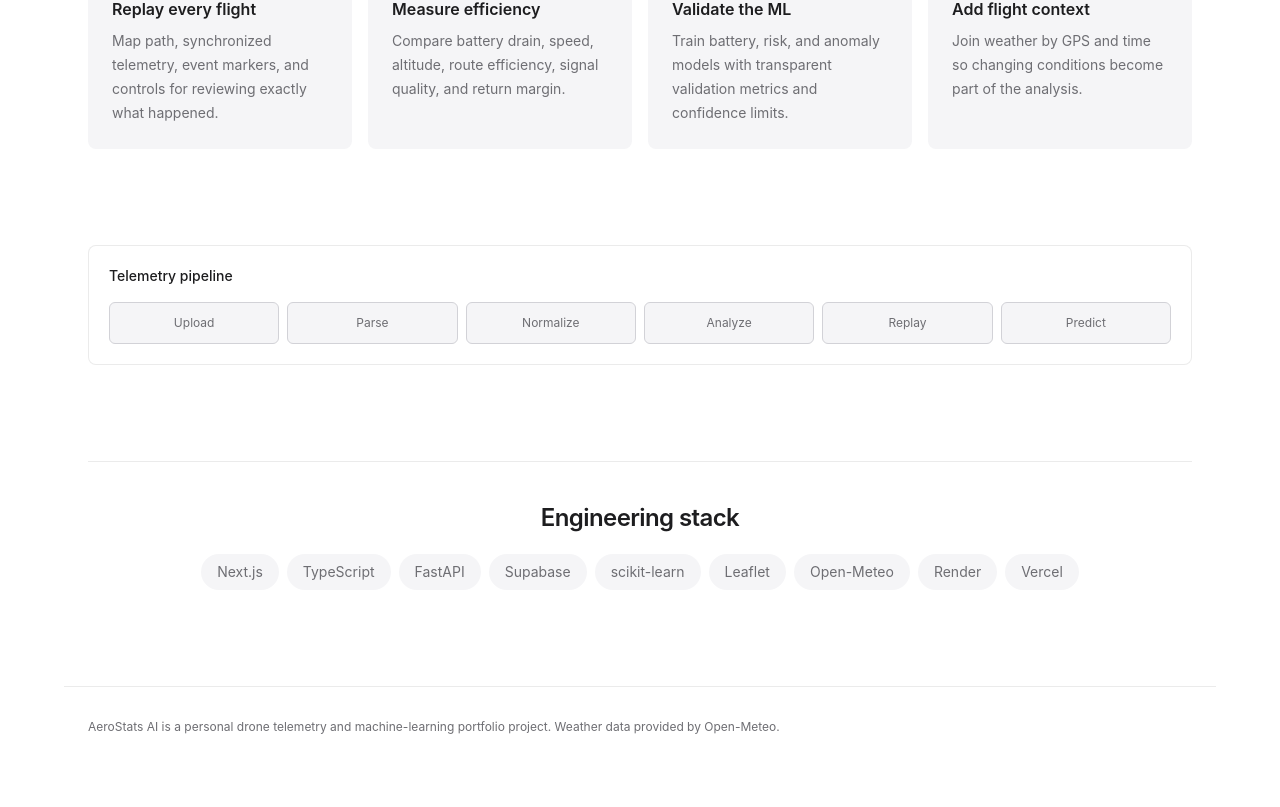
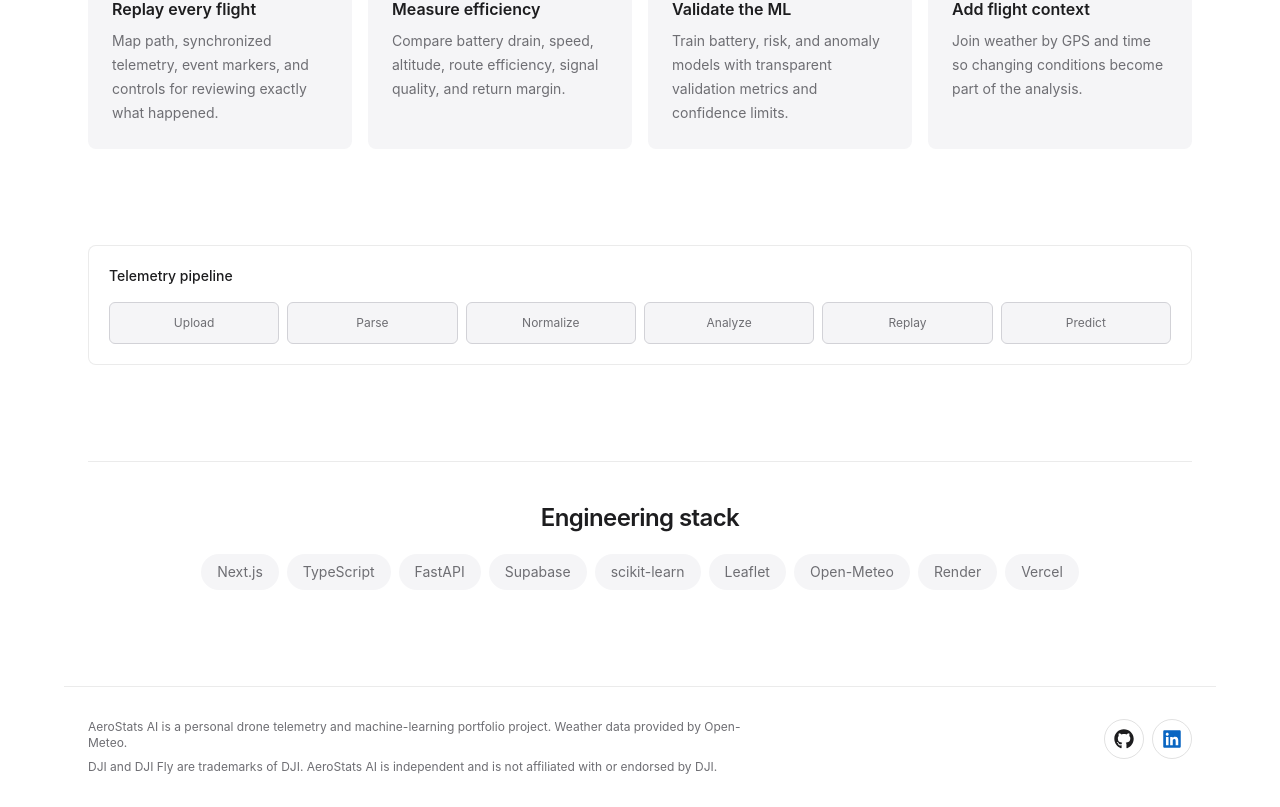
Before and after one commit to immanuelgn/AeroStats-AI, a Next.js app: page / in a window 1280 px wide. Shown: the part 1564-2371 px from the top of the page. Before the commit the page ends 2331 px from the top, so only its background shows below. Built offline with nearby package versions, Linux system fonts and the light colour scheme; no server answers.

Commit message:
Add portfolio social links and brand notice

```diff
--- a/package.json
+++ b/package.json
@@ -15,6 +15,7 @@
     "next": "16.2.9",
     "react": "19.2.4",
     "react-dom": "19.2.4",
+    "react-icons": "^5.6.0",
     "react-leaflet": "^5.0.0",
     "recharts": "^3.8.1"
   },
--- a/src/components/providers/AppShell.tsx
+++ b/src/components/providers/AppShell.tsx
@@ -4,6 +4,7 @@ import Link from "next/link";
 import Image from "next/image";
 import { usePathname } from "next/navigation";
 import { BarChart3, Brain, CloudSun, Database, Home, Plane, Settings, Upload } from "lucide-react";
+import { FaGithub, FaLinkedin } from "react-icons/fa6";
 import { DataProvider, useUploadedData } from "@/lib/storage/DataProvider";
 
 const links = [
@@ -63,7 +64,34 @@ function ShellFrame({ children }: { children: React.ReactNode }) {
       </header>
       <main className="mx-auto w-full max-w-6xl px-4 py-10 sm:px-6 sm:py-14">{children}</main>
       <footer className="mx-auto max-w-6xl border-t border-black/[0.08] px-4 py-8 text-xs text-[#6e6e73] sm:px-6">
-        AeroStats AI is a personal drone telemetry and machine-learning portfolio project. Weather data provided by Open-Meteo.
+        <div className="flex flex-col justify-between gap-5 sm:flex-row sm:items-start">
+          <div className="max-w-2xl space-y-2">
+            <p>AeroStats AI is a personal drone telemetry and machine-learning portfolio project. Weather data provided by Open-Meteo.</p>
+            <p>DJI and DJI Fly are trademarks of DJI. AeroStats AI is independent and is not affiliated with or endorsed by DJI.</p>
+          </div>
+          <div className="flex items-center gap-2">
+            <a
+              href="https://github.com/immanuelgn/AeroStats-AI"
+              target="_blank"
+              rel="noopener noreferrer"
+              aria-label="View the AeroStats AI repository on GitHub"
+              title="GitHub repository"
+              className="inline-flex h-10 w-10 items-center justify-center rounded-full border border-black/[0.12] text-[#1d1d1f] hover:border-[#0071e3] hover:bg-[#f5f5f7] hover:text-[#0071e3]"
+            >
+              <FaGithub className="h-5 w-5" aria-hidden="true" />
+            </a>
+            <a
+              href="https://www.linkedin.com/in/immanuelgnanaseelan/"
+              target="_blank"
+              rel="noopener noreferrer"
+              aria-label="View Immanuel Gnanaseelan on LinkedIn"
+              title="LinkedIn profile"
+              className="inline-flex h-10 w-10 items-center justify-center rounded-full border border-black/[0.12] text-[#0a66c2] hover:border-[#0a66c2] hover:bg-[#0a66c2]/[0.06]"
+            >
+              <FaLinkedin className="h-5 w-5" aria-hidden="true" />
+            </a>
+          </div>
+        </div>
       </footer>
     </div>
   );
```
Also changed, not shown: 1 other file (tests, documents, lock files or other folders).
